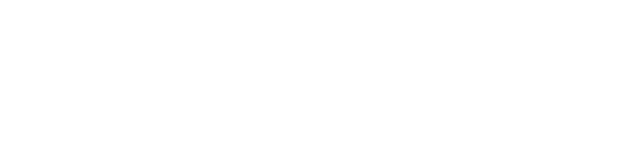
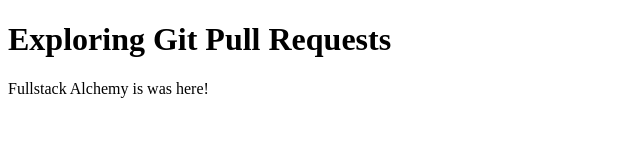
Before and after one commit to Lineage-Global-Consultancy/inventory, a plain HTML site: page index.html in a window 1280 px wide. Shown: the whole page, without its empty margins (0-640 px from the left). Drawn offline with Linux system fonts and the light colour scheme.

Commit message:
Fullstack Alchemy changes

```diff
--- a/index.html
+++ b/index.html
@@ -6,6 +6,7 @@
     <title>Testing Remote Contribution</title>
 </head>
 <body>
-
+    <h1>Exploring Git Pull Requests</h1>
+    <p>Fullstack Alchemy is was here!</p>
 </body>
 </html>
--- a/index.js
+++ b/index.js
@@ -5,5 +5,5 @@ let x = 7
 if (x > 5) {
     console.log("X is greater than 5")
 } else {
-    console.log("X is less")
+    console.log("X is less than 5")
 }
```
